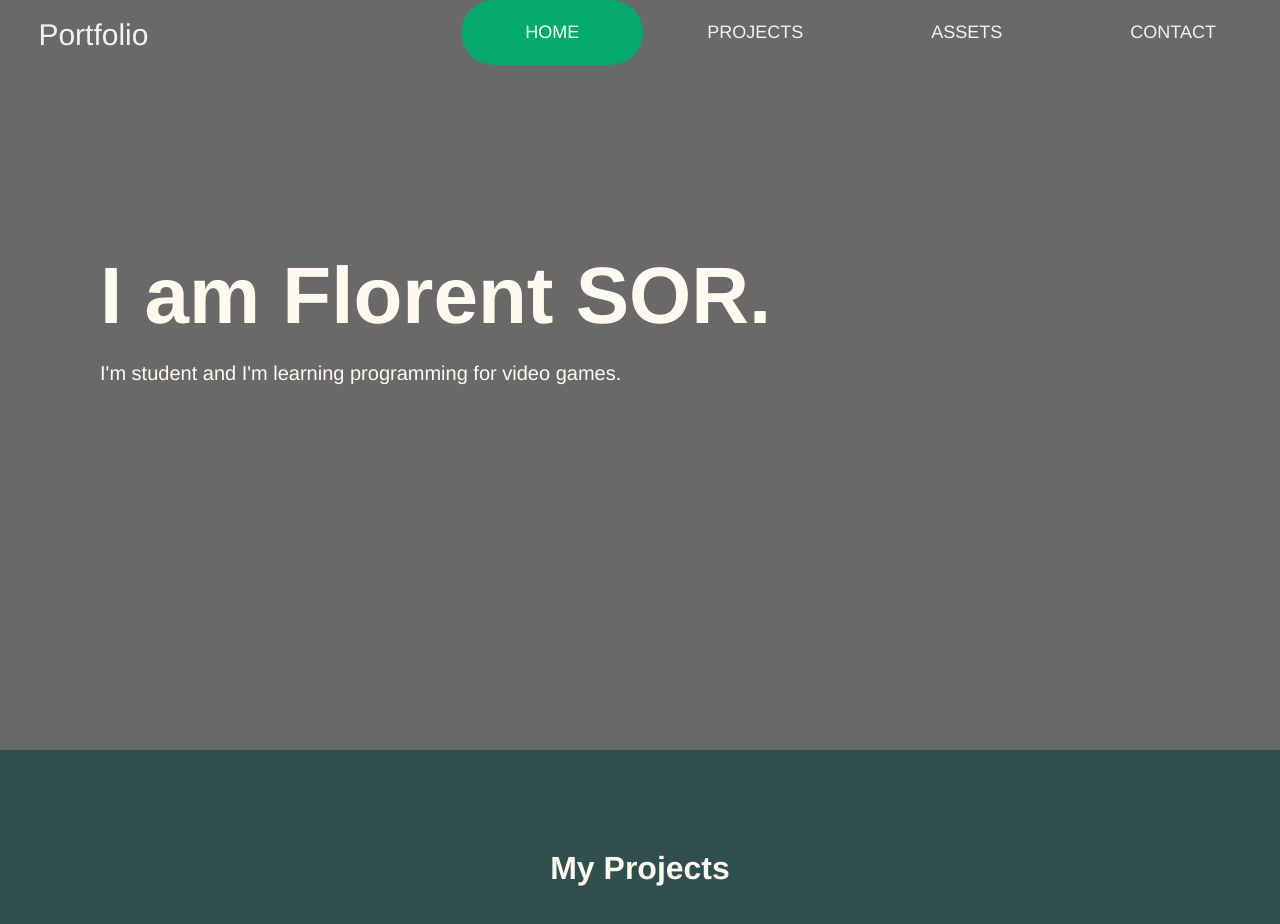
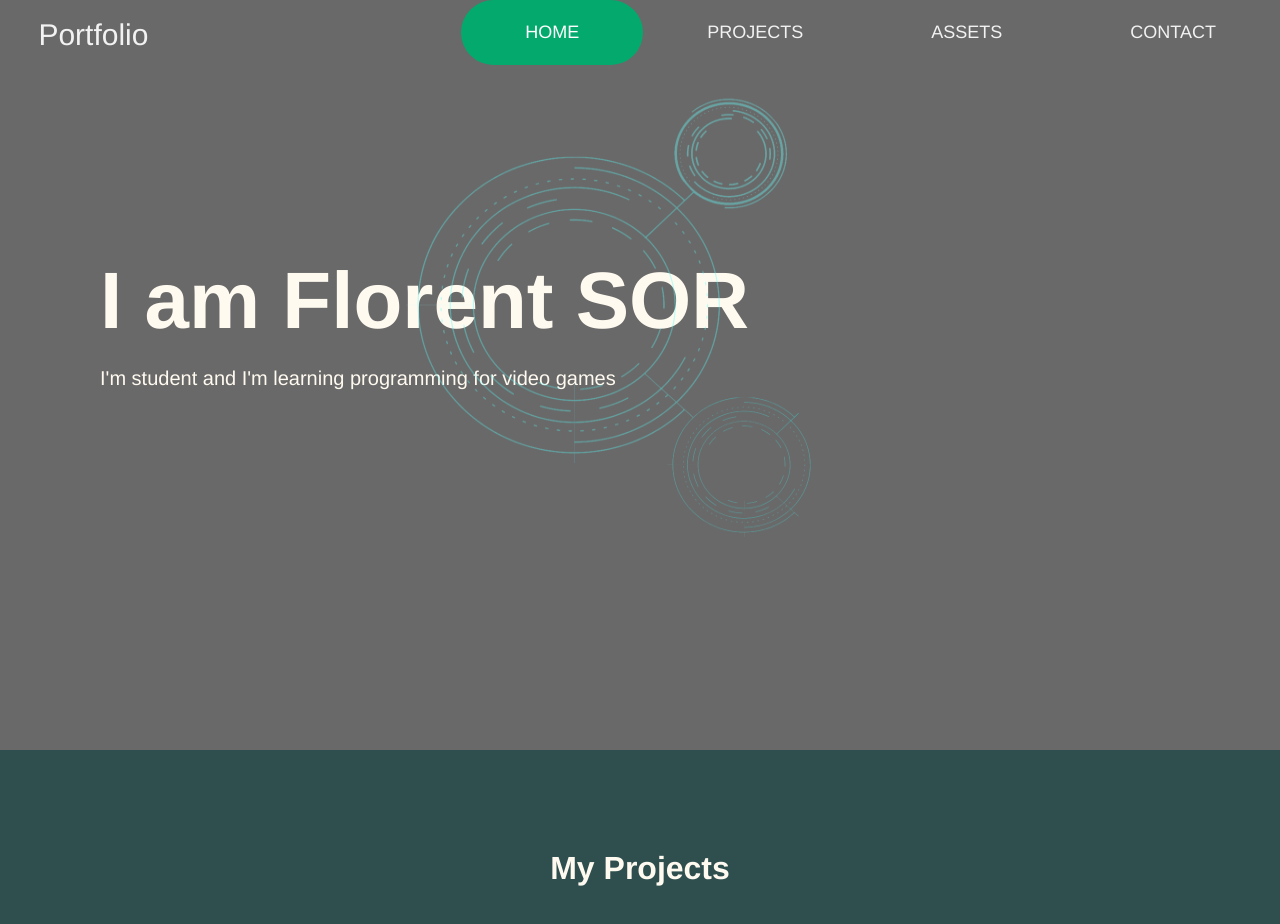
Before and after one commit to Neoblishange/Neoblishange.github.io, a plain HTML site: page index.html in a window 1280 px wide. Shown: the top 924 px of the page. Drawn offline with Linux system fonts and the light colour scheme.

Commit message:
sci fi view added

```diff
--- a/index.css
+++ b/index.css
@@ -77,7 +77,7 @@ h1.presentation {
     margin-left: 100px;
     font-size: 80px;
     margin-bottom: 20px;
-    margin-top: 200px;
+    margin-top: 205px;
 }
 
 div.presentationSub {
@@ -96,3 +96,12 @@ div.presentationSub {
 .contact1 {
     font-size: larger;
 }
+
+.sci_fi_view {
+    width: 960px;
+    height: 510px;
+    position: absolute;
+    margin-left: 320px;
+    opacity: 40%;
+    margin-top: 25px;
+}
--- a/index.html
+++ b/index.html
@@ -19,8 +19,9 @@
 </nav>
 
 <section class="main" id="home">
-    <h1 class="presentation">I am Florent SOR.</h1>
-    <div class="presentationSub">I'm student and I'm learning programming for video games.</div>
+    <img class="sci_fi_view" src="Pictures/Sci_fi_view.png" alt="">
+    <h1 class="presentation">I am Florent SOR</h1>
+    <div class="presentationSub">I'm student and I'm learning programming for video games</div>
 </section>
 
 <section id="projects">
```
Also changed, not shown: Pictures/Sci_fi_view.png (added).
